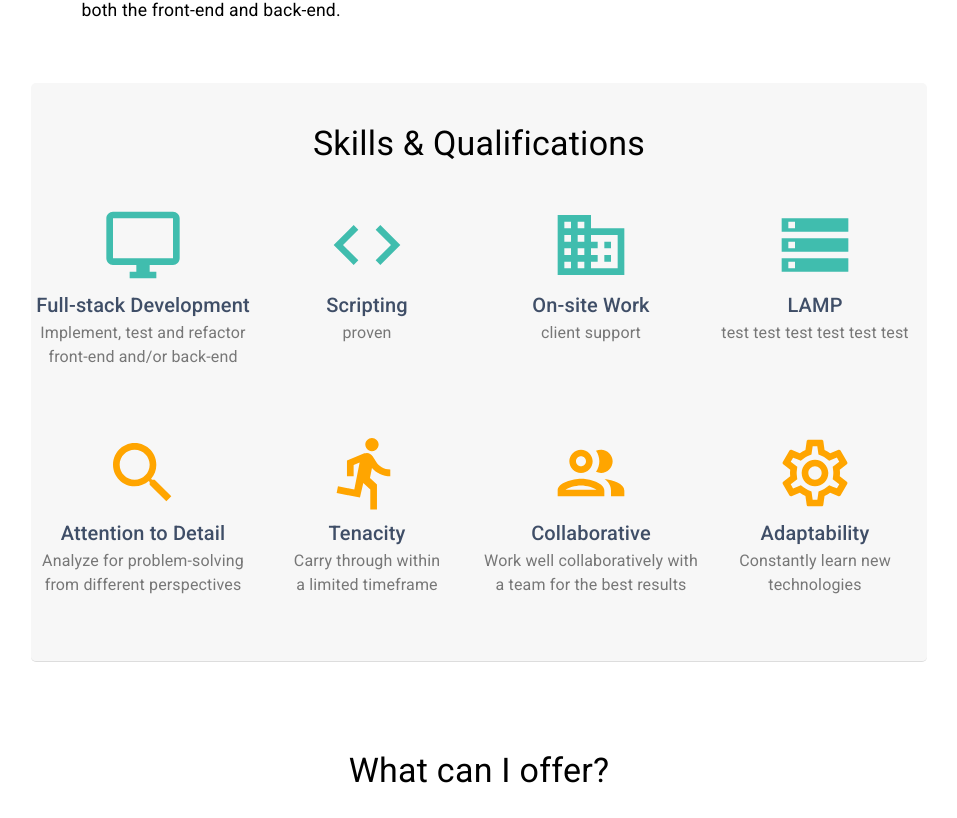
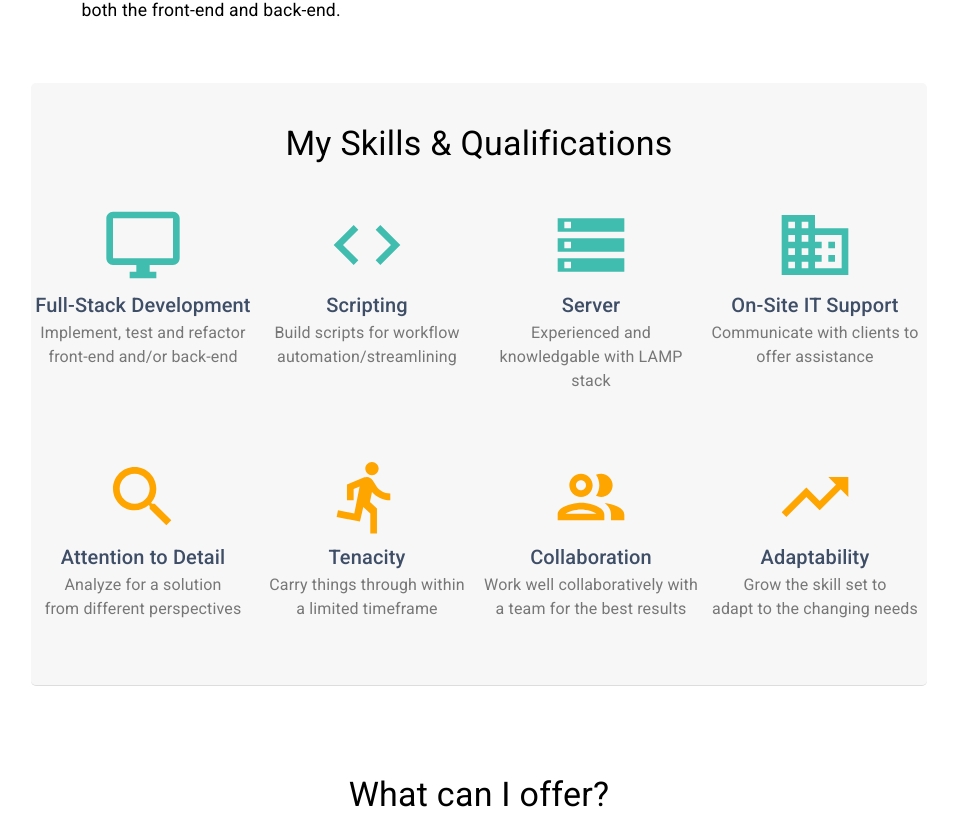
Before and after one commit to Kmzbch/Portfolio, a React (Create React App) app: page / in a window 1280 px wide. Shown: the part 1838-2656 px from the top of the page, without its empty margins (161-1118 px from the left). Built offline with nearby package versions, Linux system fonts and the light colour scheme.

Commit message:
AboutSkills completed

```diff
--- a/src/App.css
+++ b/src/App.css
@@ -1,9 +1,11 @@
 @import url('https://fonts.googleapis.com/css2?family=Raleway:ital,wght@0,100;0,200;0,300;0,400;0,500;0,600;0,700;0,800;0,900;1,100;1,200;1,300;1,400;1,500;1,600;1,700;1,800;1,900&display=swap');
 
+/* App styles */
 .App {
 	text-align: center;
 }
 
+/* element styles */
 .header {
 	font-family: "Raleway";
 	font-size: 40px;
@@ -36,6 +38,7 @@
 	background-color: #fbe77d;
 }
 
+/* utility styles */
 .white {
 	color: white;
 }
@@ -53,7 +56,3 @@
 .disabled {
 	pointer-events: none;
 }
-
-input {
-	color: #ffffff;
-}
--- a/src/components/about/About.scss
+++ b/src/components/about/About.scss
@@ -29,8 +29,6 @@
 	.profile-image {
 		width: 18vw;
 		margin-bottom: 2vh;
-		// border: solid 3px #3f4e67;
-		// clip-path: circle(35% at 50% 50%);
 	}
 
 	.profile-location-icon {
@@ -42,8 +40,6 @@
 
 	.profile-location {
 		margin-left: -20px;
-		// font-size: 1.2em;
-		// font-weight: bold;
 	}
 
 	.about-skills {
--- a/src/components/about/AboutMe.js
+++ b/src/components/about/AboutMe.js
@@ -28,7 +28,7 @@ export default class AboutMe extends Component {
 					</Typography>
 					<Typography style={{ fontSize: '1.1em', margin: '2vh auto' }}>
 						In Canada, I have gained experience through multiple projects of enterprise web application
-						using various technologies, including but not limited to ASP.NET, Angular, SQL Server stack. my
+						using various technologies, including but not limited to ASP.NET, Angular, SQL Server stack. My
 						current focus are microservices and RESTful APIs but I am open to work both the front-end and
 						back-end.
 					</Typography>
--- a/src/components/about/AboutSkills.js
+++ b/src/components/about/AboutSkills.js
@@ -7,8 +7,8 @@ import {
 	DirectionsRunOutlined,
 	PeopleOutlined,
 	SearchOutlined,
-	SettingsOutlined,
-	StorageOutlined
+	StorageOutlined,
+	TrendingUpOutlined
 } from '@material-ui/icons';
 
 export default class AboutSkills extends Component {
@@ -19,7 +19,7 @@ export default class AboutSkills extends Component {
 	render() {
 		return (
 			<Grid className="about-skills" container spacing={3} justify="center" direction="row">
-				<Typography variant="h4">Skills & Qualifications</Typography>
+				<Typography variant="h4">My Skills & Qualifications</Typography>
 
 				<Grid
 					container
@@ -30,7 +30,7 @@ export default class AboutSkills extends Component {
 				>
 					<Grid className="skill-item">
 						<DesktopWindowsOutlined className="specialties" />
-						<Typography variant="h6">Full-stack Development</Typography>
+						<Typography variant="h6">Full-Stack Development</Typography>
 						<Typography className="skill-description" inline>
 							Implement, test and refactor
 						</Typography>
@@ -41,20 +41,24 @@ export default class AboutSkills extends Component {
 					<Grid className="skill-item">
 						<CodeOutlined className="specialties" />
 						<Typography variant="h6">Scripting</Typography>
-						<Typography className="skill-description" inline />
 						<Typography className="skill-description" inline>
-							proven
+							Build scripts for workflow automation/streamlining
 						</Typography>
 					</Grid>
 					<Grid className="skill-item">
-						<BusinessOutlined className="specialties" />
-						<Typography variant="h6">On-site Work</Typography>
-						<Typography className="skill-description">client support</Typography>
+						<StorageOutlined className="specialties" />
+						<Typography variant="h6">Server</Typography>
+						<Typography className="skill-description">
+							Experienced and knowledgable with LAMP stack
+						</Typography>
+						<Typography className="skill-description" />
 					</Grid>
 					<Grid className="skill-item">
-						<StorageOutlined className="specialties" />
-						<Typography variant="h6">LAMP</Typography>
-						<Typography className="skill-description">test test test test test test </Typography>
+						<BusinessOutlined className="specialties" />
+						<Typography variant="h6">On-Site IT Support</Typography>
+						<Typography className="skill-description">Communicate with clients to</Typography>
+						<Typography className="skill-description">offer assistance</Typography>
+						<Typography className="skill-description" />
 					</Grid>
 				</Grid>
 				<Grid
@@ -68,7 +72,7 @@ export default class AboutSkills extends Component {
 						<SearchOutlined className="soft-skills" />
 						<Typography variant="h6">Attention to Detail</Typography>
 						<Typography className="skill-description" inline>
-							Analyze for problem-solving
+							Analyze for a solution
 						</Typography>
 						<Typography className="skill-description" inline>
 							from different perspectives
@@ -78,7 +82,7 @@ export default class AboutSkills extends Component {
 						<DirectionsRunOutlined className="soft-skills" />
 						<Typography variant="h6">Tenacity</Typography>
 						<Typography className="skill-description" inline>
-							Carry through within
+							Carry things through within
 						</Typography>
 						<Typography className="skill-description" inline>
 							a limited timeframe
@@ -87,20 +91,20 @@ export default class AboutSkills extends Component {
 
 					<Grid className="skill-item">
 						<PeopleOutlined className="soft-skills" />
-						<Typography variant="h6">Collaborative</Typography>
+						<Typography variant="h6">Collaboration</Typography>
 						<Typography className="skill-description" inline>
 							Work well collaboratively with a team for the best results
 						</Typography>
 					</Grid>
 
 					<Grid className="skill-item">
-						<SettingsOutlined className="soft-skills" />
+						<TrendingUpOutlined className="soft-skills" />
 						<Typography variant="h6">Adaptability</Typography>
 						<Typography className="skill-description" inline>
-							Constantly learn new{' '}
+							Grow the skill set to
 						</Typography>
 						<Typography className="skill-description" inline>
-							technologies
+							adapt to the changing needs
 						</Typography>
 					</Grid>
 				</Grid>
--- a/src/components/contact/Contact.js
+++ b/src/components/contact/Contact.js
@@ -73,7 +73,7 @@ export default class Contact extends Component {
 					</Typography>
 
 					<Grid className="panel" container spacing={2}>
-						<Grid item xs={6} sm={6}>
+						<Grid item sm={12} md={6}>
 							<div className="contact-items">
 								<List>
 									{ContactItems.map((item, index) => {
@@ -106,7 +106,7 @@ export default class Contact extends Component {
 								</List>
 							</div>
 						</Grid>
-						<Grid item xs={6} sm={6}>
+						<Grid item sm={12} md={6}>
 							<div className="contact-form">
 								<form onSubmit={this.submitForm} action={this.emailServiceApi} method="POST">
 									<TextField
--- a/src/components/projects/Projects.js
+++ b/src/components/projects/Projects.js
@@ -22,7 +22,7 @@ export default class Projects extends Component {
 						return (
 							<Paper className="panel" key={item.title}>
 								<Grid container spacing={2} justify="center">
-									<Grid item className="sub-panel left" xs={6} sm={6}>
+									<Grid item className="sub-panel left" xs={12} sm={12} md={6}>
 										<Typography className="project-title" variant="h3">
 											{item.title}
 										</Typography>
@@ -54,7 +54,7 @@ export default class Projects extends Component {
 											</Button>
 										</Grid>
 									</Grid>
-									<Grid item className="sub-panel right" xs={6} sm={6}>
+									<Grid item className="sub-panel right" xs={12} sm={12} md={6}>
 										<img
 											className="project-image"
 											src={item.imageLink}
```
